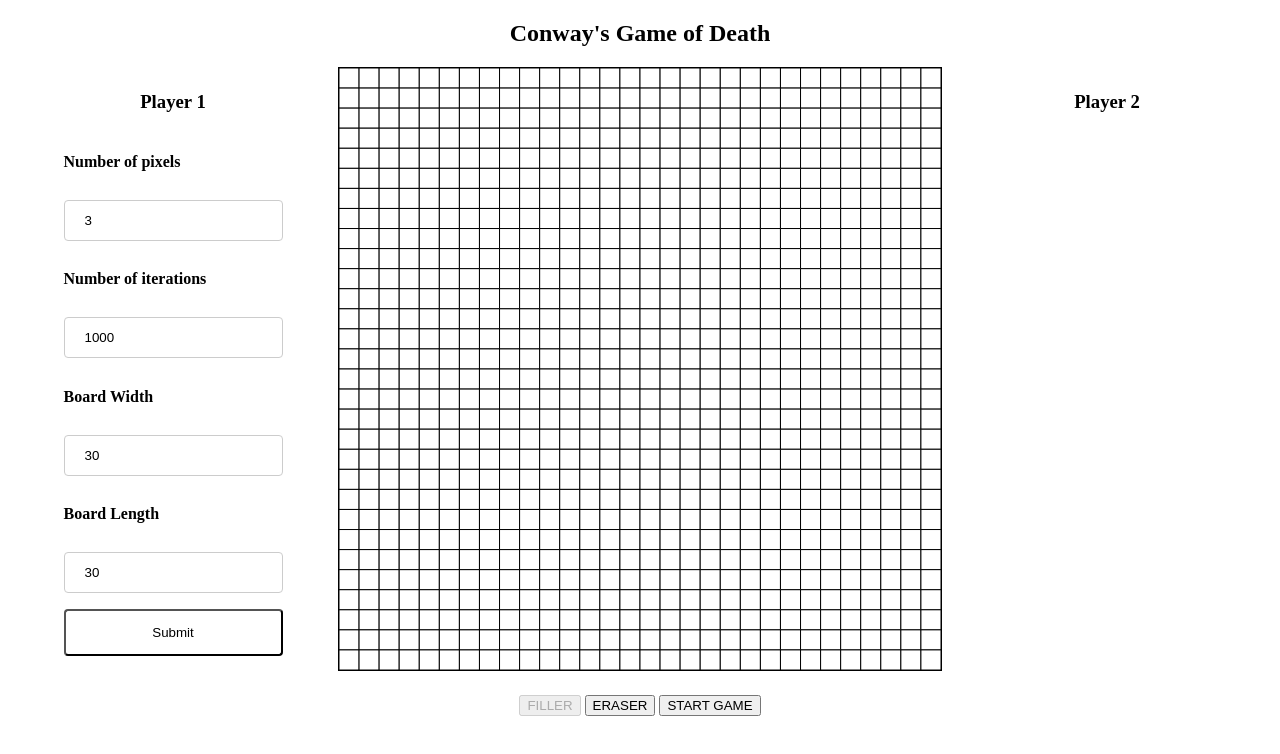
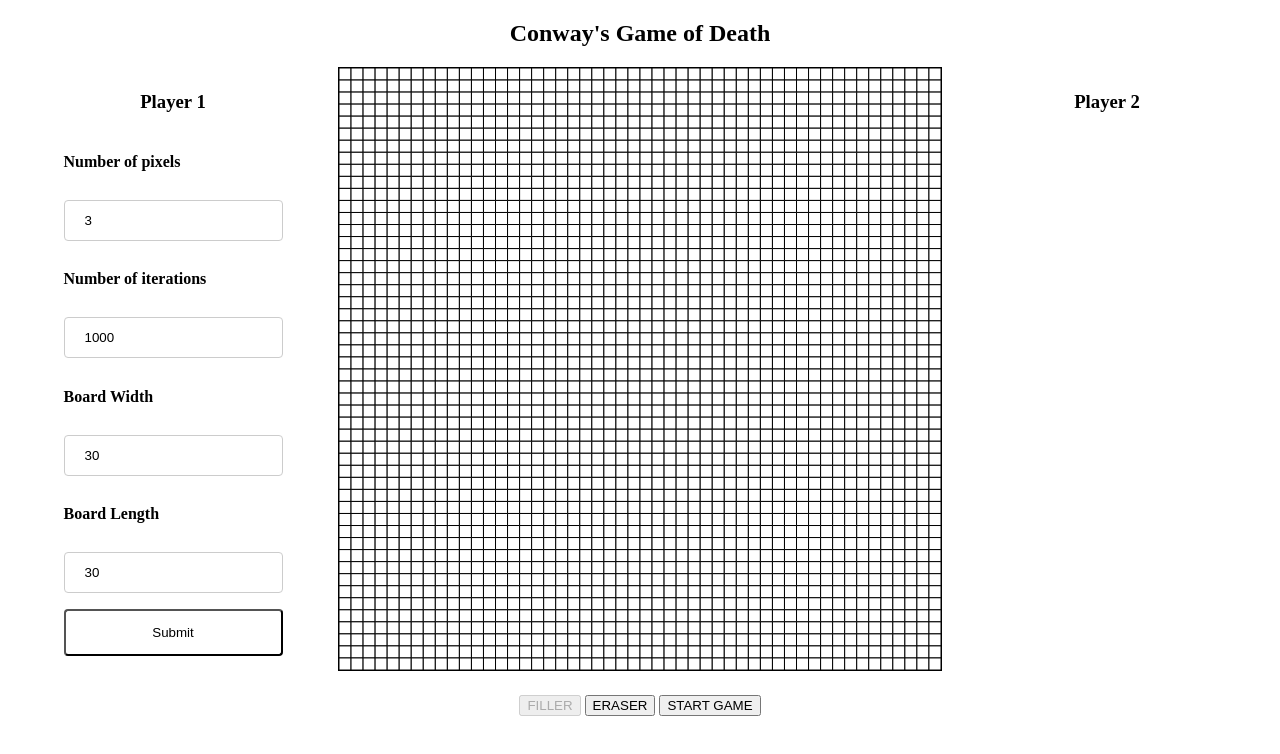
Before and after one commit to Enoch-Hsiao/ConwayBattleRoyale, a plain HTML site: page public/index.html in a window 1280 px wide. Both pictures are taken after a click on the button "START GAME". Drawn offline with Linux system fonts and the light colour scheme.

```diff
--- a/public/index.html
+++ b/public/index.html
@@ -59,7 +59,7 @@
     <div style="margin-top: 20px; text-align: center;">
       <button id="fillerButton" onclick="switchTool('f')" disabled="true">FILLER</button>
       <button id="eraserButton" onclick="switchTool('e')">ERASER</button>
-      <button onclick="startGame()">START GAME</button>
+      <button id="start-game" onclick="startGame()">START GAME</button>
     </div>
     <script type="text/javascript" src="index.js"></script>
   </body>
--- a/public/index.js
+++ b/public/index.js
@@ -1,6 +1,6 @@
-const MAX_GEN_NUM = 100;
-const NUM_BOXES = 30;
-const maxBoxCount = 20;
+const MAX_GEN_NUM = 1000;
+const NUM_BOXES = 50;
+const maxBoxCount = 100;
 const gameCanvas = document.getElementById("game-canvas");
 const gameCtx = gameCanvas.getContext('2d');
 const gameContainerHeight = Math.floor(document.getElementById("game-container").getBoundingClientRect().height);
@@ -102,6 +102,7 @@
 }
 
 async function startGame() {
+  document.getElementById("start-game");
   // Scale the game board down so that each box is represented by a single pixel on a new "canvas" represented by a 2D array
   let gameBoardArrayInitial = [];
   for (let row = 0; row < NUM_BOXES; ++row) {
@@ -136,7 +137,7 @@
   }
 
   for (let genNum = 0; genNum < MAX_GEN_NUM; ++genNum) {
-    await sleep(250);
+    await sleep(50);
     // console.log("--------------------");
     // console.log("GENERATION " + (genNum + 1));
     // console.log("--------------------");
```
